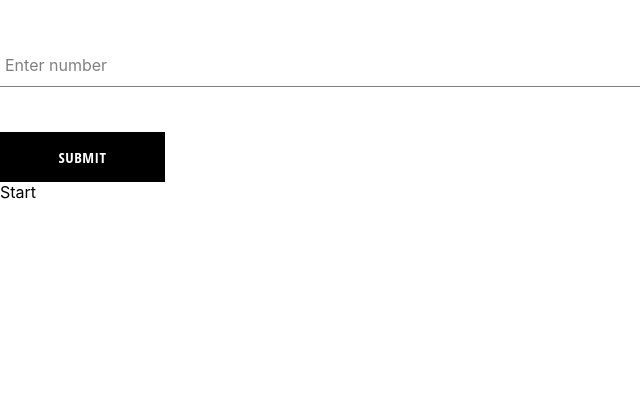
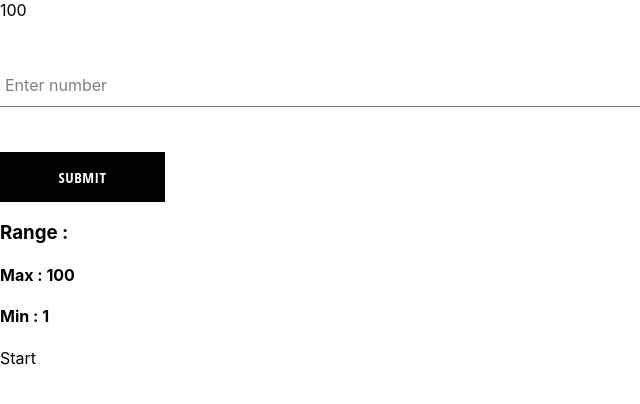
Before and after one commit to prajwal1721/number-guessing, a React (Create React App) app: page /game/1 in a window 1280 px wide. Shown: the top 404 px of the page, without its empty margins (0-640 px from the left). Built offline with nearby package versions, Linux system fonts and the light colour scheme.

Commit message:
App ready css-to be added

```diff
--- a/src/App.js
+++ b/src/App.js
@@ -1,11 +1,12 @@
 import React from 'react';
 import InputBox from './components/guess/input';
-import { Route, Switch } from 'react-router-dom';
+import { Route, Switch,withRouter } from 'react-router-dom';
+
 import './App.scss';
 const App = () => (
   <div className="App-header">
     <Switch>
-      <Route path='/game:max' component={InputBox} />
+      <Route path='/game/:max' component={InputBox} />
       <Route path='/game' component={InputBox} />
     </Switch>
   </div>
@@ -13,4 +14,4 @@ const App = () => (
 
 
 
-export default App;
+export default withRouter(App);
--- a/src/components/guess/input.jsx
+++ b/src/components/guess/input.jsx
@@ -3,16 +3,16 @@ import './input.scss'
 import { History } from '../history/history';
 import FormInput from '../form-input/form-input';
 import {ResponseBack} from '../response/response';
-import {Next} from '../next-level/next-level';
+import {Range} from '../range/range';
 
 
 class InputBox extends React.Component {
-    constructor({match:{params:{max=100}}} ) {
+    constructor( {max=100}) {
         super();
         this.state = {
             number: '',
-            guess: Math.round(Math.random() *parseInt(parseInt(max)) + 1),
-            max: parseInt(max),
+            guess: Math.round(Math.random() *parseInt(max) + 1),
+            max: max,
             min: 1,
             display: false,
             arr: [],
@@ -105,6 +105,7 @@ class InputBox extends React.Component {
         return (
             <div>
                 <div>
+                    {this.state.max}
                     <form onSubmit={this.onSubmit}>
                         <FormInput
                             handleChange={this.handleChange}
@@ -129,11 +130,27 @@ class InputBox extends React.Component {
                     </button>
                     </form>
                 </div>
+                <Range max={this.state.max} />
                 <History arr={this.state.arr} />
                 <ResponseBack text={this.state.area} direction={this.state.direction} color= {this.state.color} />
 
                 {/* this is not workfing  */}
-            {(this.state.area === 'correct' ?<Next max={this.state.max}/>:null)}
+            {(this.state.area === 'correct' ?
+            <div>
+                <button onClick={()=>{
+                    this.setState({
+                        guess: Math.round(Math.random() *parseInt(this.state.max+100) + 1),
+                        max:parseInt(this.state.max)+100,
+                        number:'',
+                        area:'',
+                        direction:'',
+                        arr:[],
+                    })
+                }}>Next level</button>
+                <button>End game</button>
+            </div>
+
+            :null)}
 
             </div>
         )
--- a/src/components/next-level/next-level.jsx
+++ /dev/null
@@ -1,11 +0,0 @@
-import React from 'react';
-import { Link } from 'react-router-dom';
-export const Next = ({ max }) => (
-    <div>
-        <Link to={`/game${parseInt(max) + 100}`}>Next Level</Link>
-        <Link to={`/`}>End</Link>
-    </div>
-)
-
-
-// this is not working
--- /dev/null
+++ b/src/components/range/range.jsx
@@ -0,0 +1,10 @@
+import React from 'react';
+export const Range=({max})=>(
+    <div className='range'>
+        <h3>
+            Range :
+        </h3>
+        <h4>{`Max : ${max}`}</h4>
+        <h4>{`Min : ${1}`}</h4>
+    </div>
+)
```
